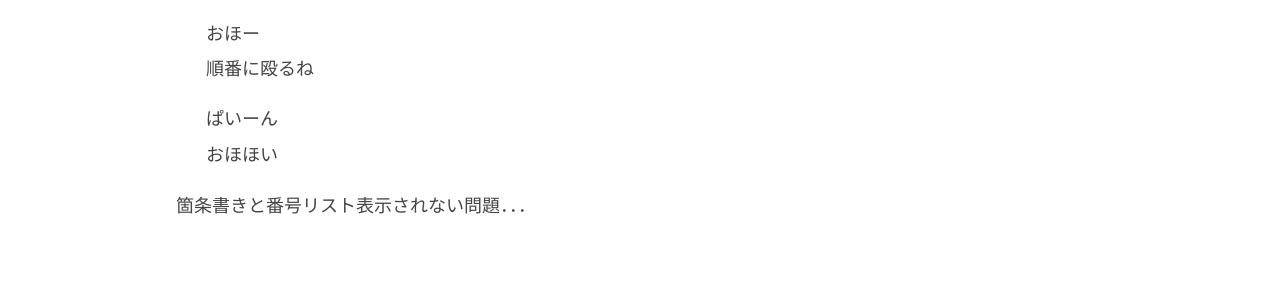
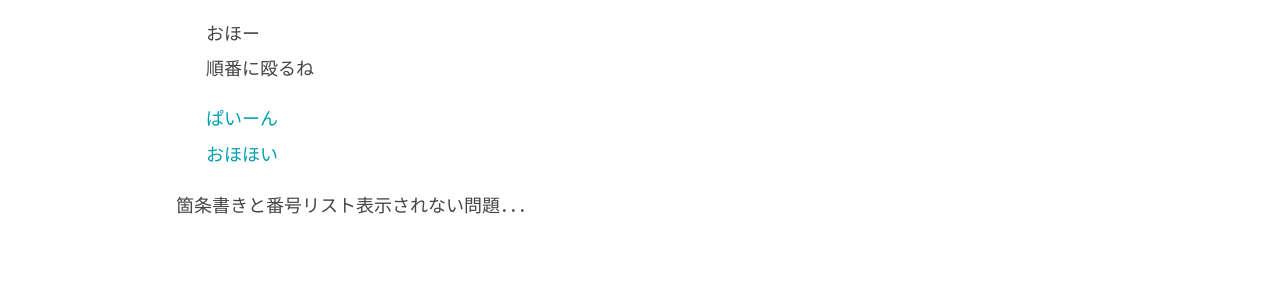
Before and after one commit to salty-vanilla/page_test, a Jekyll site: the page built from _posts/2018-05-03-WAE.md, in a window 1280 px wide. Shown: the part 292-592 px from the top of the page. Built offline with Jekyll 4.4.1, drawn with Linux system fonts in a browser that asks for light colours.

Commit message:
Update style.scss

```diff
--- a/css/style.scss
+++ b/css/style.scss
@@ -107,6 +107,11 @@ ol ul, ul ol, ul ul, ol ol {
 ul ul, ol ul {
   list-style-type: circle;
 }
+
+ol li {
+  color: $blue;
+}
+
 
 em, i {
   font-style: italic;
```
